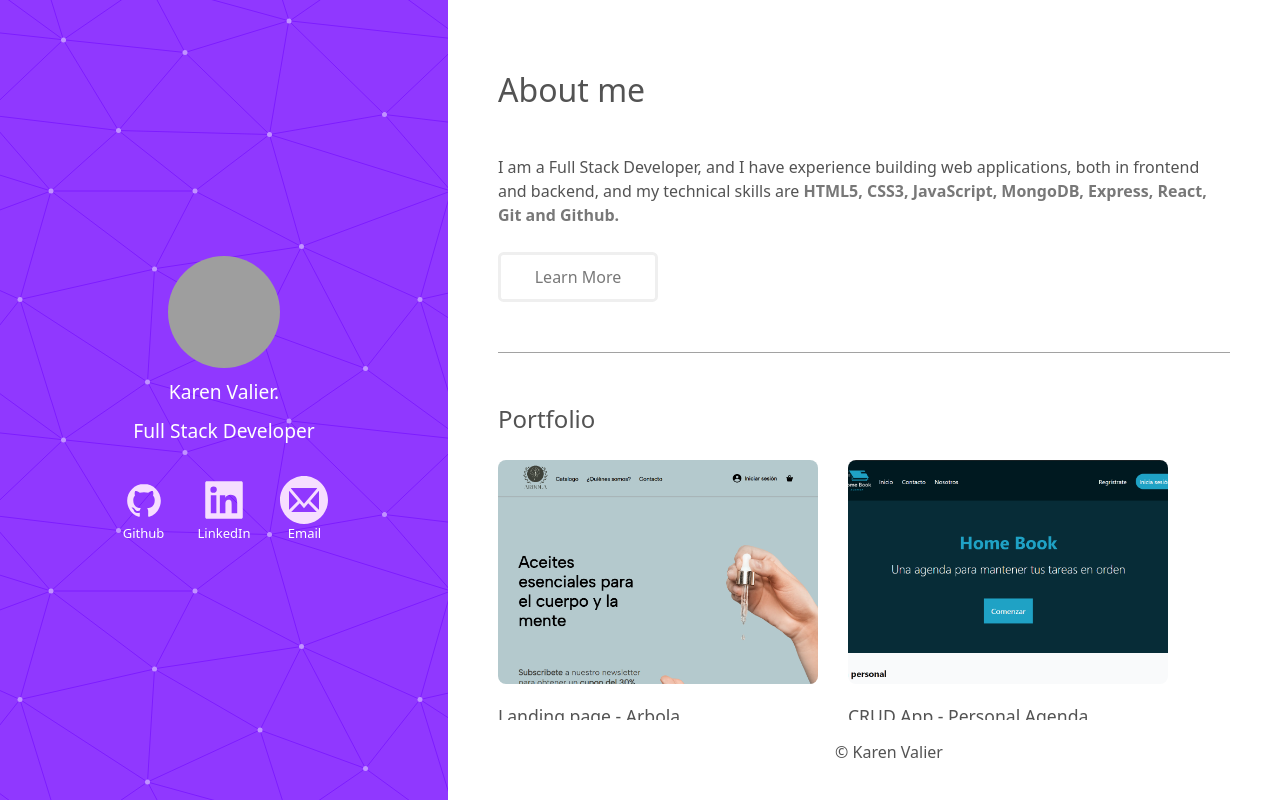
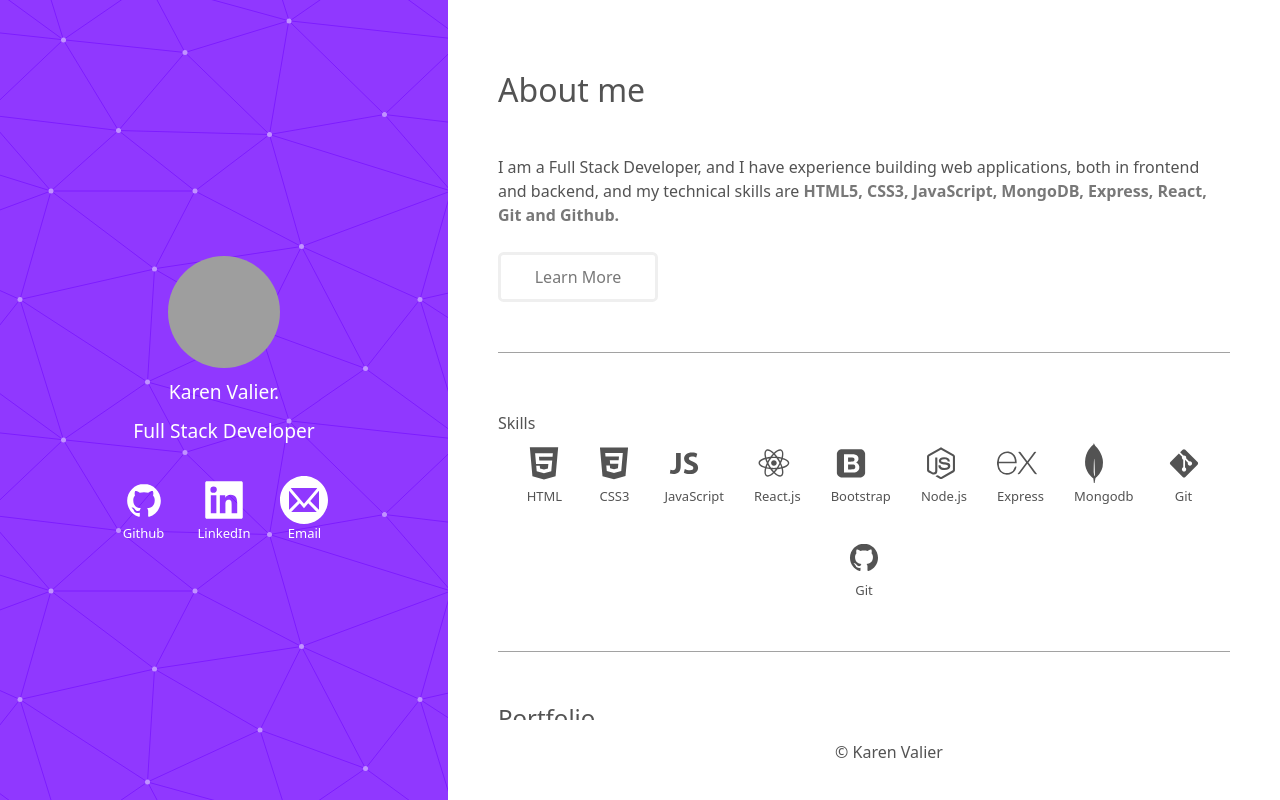
Before and after one commit to karen-vp/Portfolio, a React (Vite) app: page / in a window 1280 px wide. Built offline with nearby package versions, Linux system fonts and the light colour scheme; grey boxes are pictures that could not be loaded.

Commit message:
feat: agregue componente skills

```diff
--- a/src/App.css
+++ b/src/App.css
@@ -58,6 +58,19 @@
     flex-flow: column nowrap;
     align-items: center;
     justify-content: center;
+}
+.icons-skills{
+    display: flex;
+    flex-flow: row wrap;
+    align-items: center;
+    justify-content: center;
+    align-content: center;
+    gap: 30px;
+}
+
+.icons-skills>li{
+    color: #535353;
+    text-align: center;
 }
 
 .label {
--- a/src/components/Home.jsx
+++ b/src/components/Home.jsx
@@ -1,11 +1,14 @@
 import React from 'react'
 import Info from './Info'
 import Portfolio from './Portfolio'
+import Skills from './Skills'
 
 function Home() {
   return (
     <div className='item-main'>
 		  <Info/>
+      <hr/>
+      <Skills/>
       <hr/>
 		  <Portfolio/>
     </div>
--- /dev/null
+++ b/src/components/Skills.jsx
@@ -0,0 +1,56 @@
+import React from 'react'
+import { DiJavascript1, DiHtml5, DiCss3, DiGit, DiNodejsSmall, DiReact, DiGithubBadge, DiBootstrap } from "react-icons/di";
+import {SiExpress, SiMongodb} from "react-icons/si";
+
+function Skills() {
+    return (
+        <div>
+            <h2>Skills</h2>
+            <ul className='icons-skills'>
+                <li>
+                    <DiHtml5 />
+                    <span className="label">HTML</span>
+                </li>
+                <li>
+                    <DiCss3 />
+                    <span className="label">CSS3</span>
+                </li>
+                <li>
+                    <DiJavascript1 />
+                    <span className="label">JavaScript</span>
+                </li>
+                <li>
+                    <DiReact />
+                    <span className="label">React.js</span>
+                </li>
+                <li>
+                    <DiBootstrap />
+                    <span className="label">Bootstrap</span>
+                </li>
+                <li>
+                    <DiNodejsSmall />
+                    <span className="label">Node.js</span>
+                </li>
+                <li>
+                    <SiExpress />
+                    <span className="label">Express</span>
+                </li>
+                <li>
+                    <SiMongodb />
+                    <span className="label">Mongodb</span>
+                </li>
+                <li>
+                    <DiGit />
+                    <span className="label">Git</span>
+                </li>
+                <li>
+                    <DiGithubBadge />
+                    <span className="label">Git</span>
+                </li>
+
+            </ul>
+        </div>
+    )
+}
+
+export default Skills
--- a/src/main.jsx
+++ b/src/main.jsx
@@ -5,8 +5,9 @@ import './index.css'
 import { IconContext } from "react-icons";
 
 ReactDOM.createRoot(document.getElementById('root')).render(
+  // color:'#f6deff',
   <React.StrictMode>
-    <IconContext.Provider value={{  color:'#f6deff', size: '2.5em'}}>
+     <IconContext.Provider value={{size: '2.5em'}}>
       <App />
     </IconContext.Provider>
   </React.StrictMode>,
```
